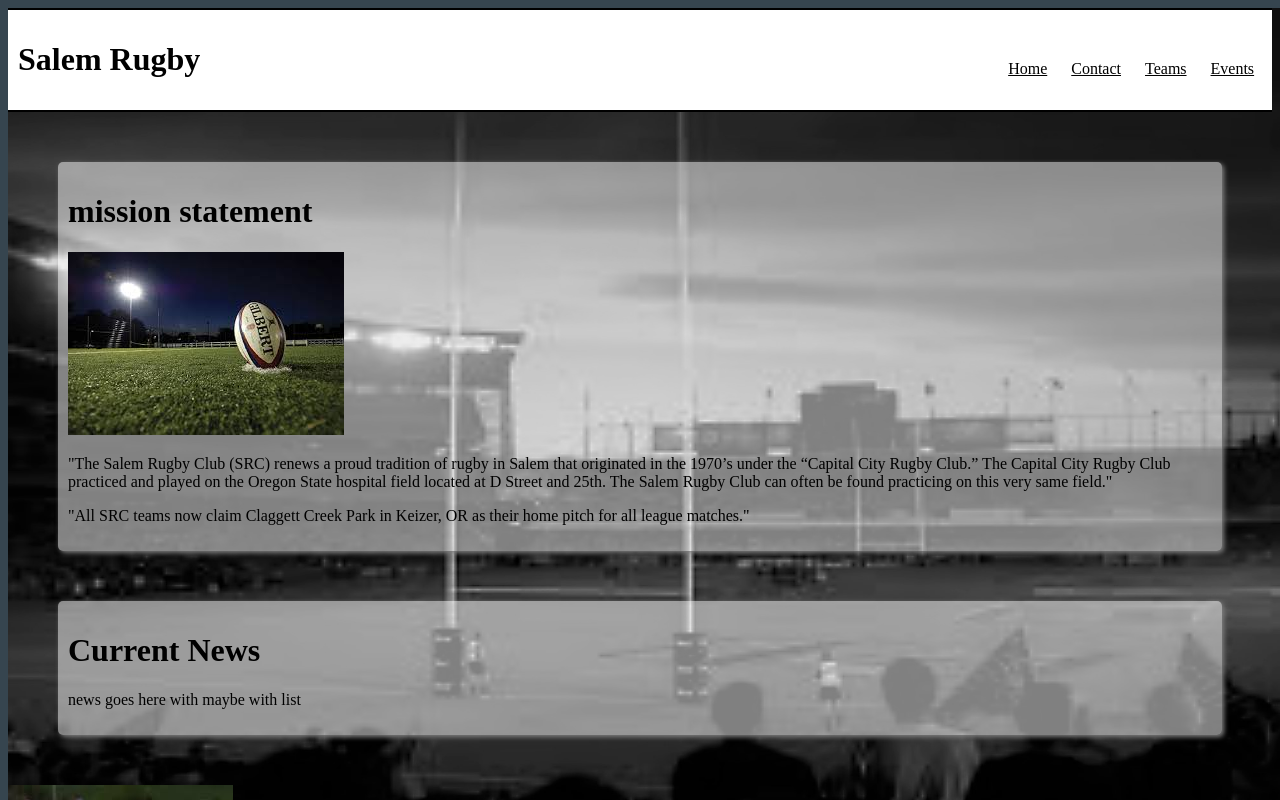
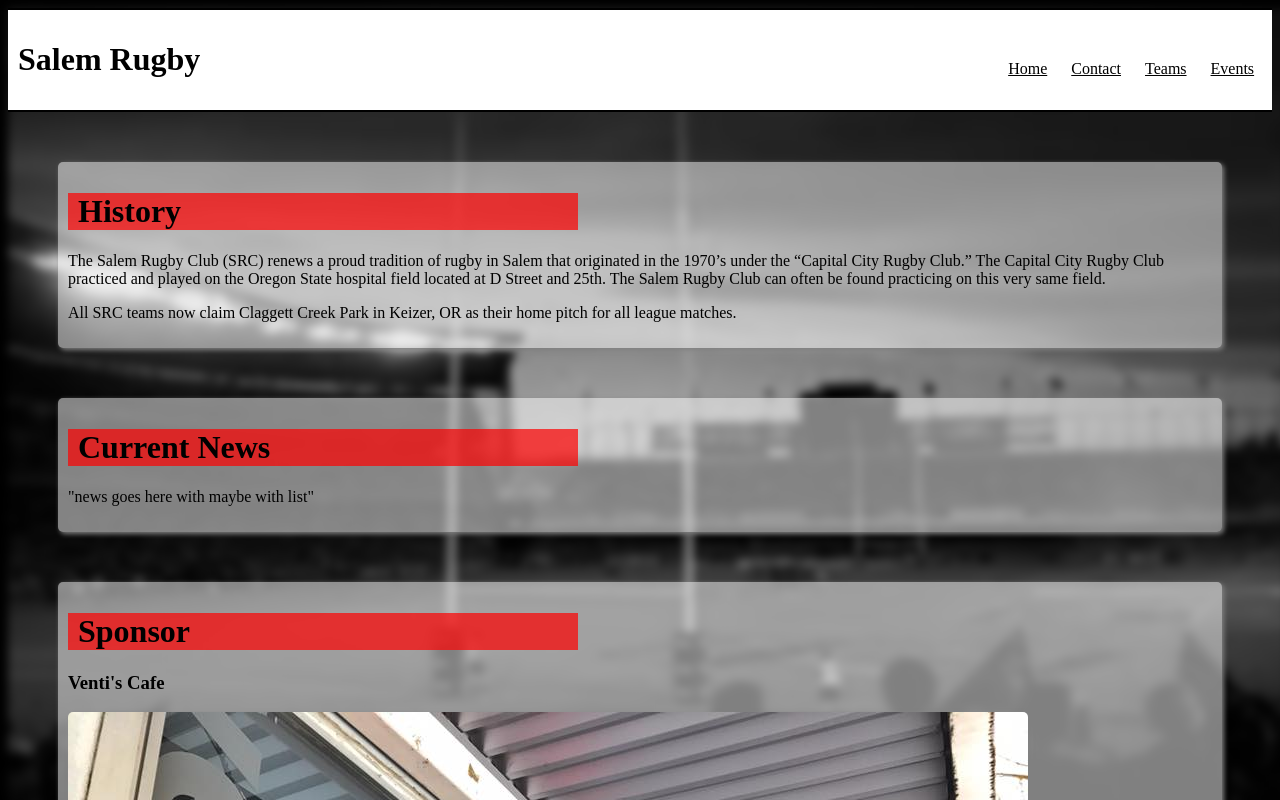
Before and after one commit to AlexGarcia2/capstone, a React app: page /#/ in a window 1280 px wide. Shown: the top 800 px of the page. Built offline with nearby package versions, Linux system fonts and the light colour scheme.

Commit message:
add styling and working on components on home page

```diff
--- a/src/components/About.jsx
+++ b/src/components/About.jsx
@@ -1,5 +1,5 @@
 import React from 'react';
-import ball from '../assets/rugbyBallNight.jpg';
+
 
 const card={
   margin:'50px',
@@ -13,6 +13,12 @@ const card={
 const fontColor={
   color:'black'
 }
+const title={
+  background: 'rgba(255, 0, 0, 0.7)',
+  width:'500px',
+  paddingLeft:'10px',
+}
+
 
 
 
@@ -20,18 +26,15 @@ function About(){
   return (
     <div style={card} >
       <div >
-
-      <h1>mission statement</h1>
-
-      <div>
-        <img src={ball} />
-      </div>
+        <div style={title}>
+          <h1>History</h1>
+        </div>
 
       <div>
 
-        <p>"The Salem Rugby Club (SRC) renews a proud tradition of rugby in Salem that originated in the 1970’s under the “Capital City Rugby Club.” The Capital City Rugby Club practiced and played on the Oregon State hospital field located at D Street and 25th. The Salem Rugby Club can often be found practicing on this very same field."</p>
+        <p>The Salem Rugby Club (SRC) renews a proud tradition of rugby in Salem that originated in the 1970’s under the “Capital City Rugby Club.” The Capital City Rugby Club practiced and played on the Oregon State hospital field located at D Street and 25th. The Salem Rugby Club can often be found practicing on this very same field.</p>
 
-        <p>"All SRC teams now claim Claggett Creek Park in Keizer, OR as their home pitch for all league matches."</p>
+        <p>All SRC teams now claim Claggett Creek Park in Keizer, OR as their home pitch for all league matches.</p>
       </div>
 
 
--- a/src/components/App.jsx
+++ b/src/components/App.jsx
@@ -9,6 +9,7 @@ import Error404 from './Error404';
 import blackWhite from '../assets/backgroundBlackWhite.jpg';
 
 const background={
+  filter:'blur(5px)',
   position:'absolute',
   width:'100vw',
   height:'100vh',
@@ -16,14 +17,13 @@ const background={
 }
 const routers={
   postion:'absolute',
+}
 
-
-}
 
 function App(){
 
   return (
-    <div >
+    <div>
 
       <img style={background} src={blackWhite} />
 
--- a/src/components/Home.jsx
+++ b/src/components/Home.jsx
@@ -2,8 +2,6 @@ import React from 'react';
 import About from './About';
 import News from './News';
 import Sponsor from './Sponsor';
-
-import lostBoy from '../assets/lostBoy.jpg';
 import back from '../assets/rugbyBackground.jpg';
 
 
@@ -24,27 +22,12 @@ function Home(){
       <div>
           <About/>
       </div>
-
-
       <div>
-        <div>
-
-
           <News/>
-        </div>
       </div>
-
-
       <div>
-        <div>
-        <img src={lostBoy} />
           <Sponsor/>
-        </div>
-
       </div>
-
-
-
     </div>
   );
 }
--- a/src/components/News.jsx
+++ b/src/components/News.jsx
@@ -1,4 +1,5 @@
 import React from 'react';
+import lostBoy from '../assets/lostBoy.jpg';
 
 
   const card={
@@ -11,18 +12,21 @@ import React from 'react';
     gridRow: '1/2'
   }
 
-
+const title={
+    background: 'rgba(255, 0, 0, 0.7)',
+    width:'500px',
+    paddingLeft:'10px',
+  }
 
 function News(){
   return (
     <div style={card}>
-      <div>
+
+      <div style={title}>
       <h1>Current News</h1>
       </div>
       <div>
-      <p>
-            news goes here with maybe with list
-      </p>
+      <p> "news goes here with maybe with list" </p>
       </div>
     </div>
   );
--- a/src/components/Sponsor.jsx
+++ b/src/components/Sponsor.jsx
@@ -15,11 +15,16 @@ const imgCard={
   boxShadow:'2px 2px 5px grey',
   borderRadius:'5px',
 }
+const title={
+    background: 'rgba(255, 0, 0, 0.7)',
+    width:'500px',
+    paddingLeft:'10px',
+  }
 
 function Sponsor(){
   return (
     <div style={card}>
-      <h1>Sponsor</h1>
+      <h1 style={title}>Sponsor</h1>
 
       <div>
         <div>
```
Also changed, not shown: template.ejs.
